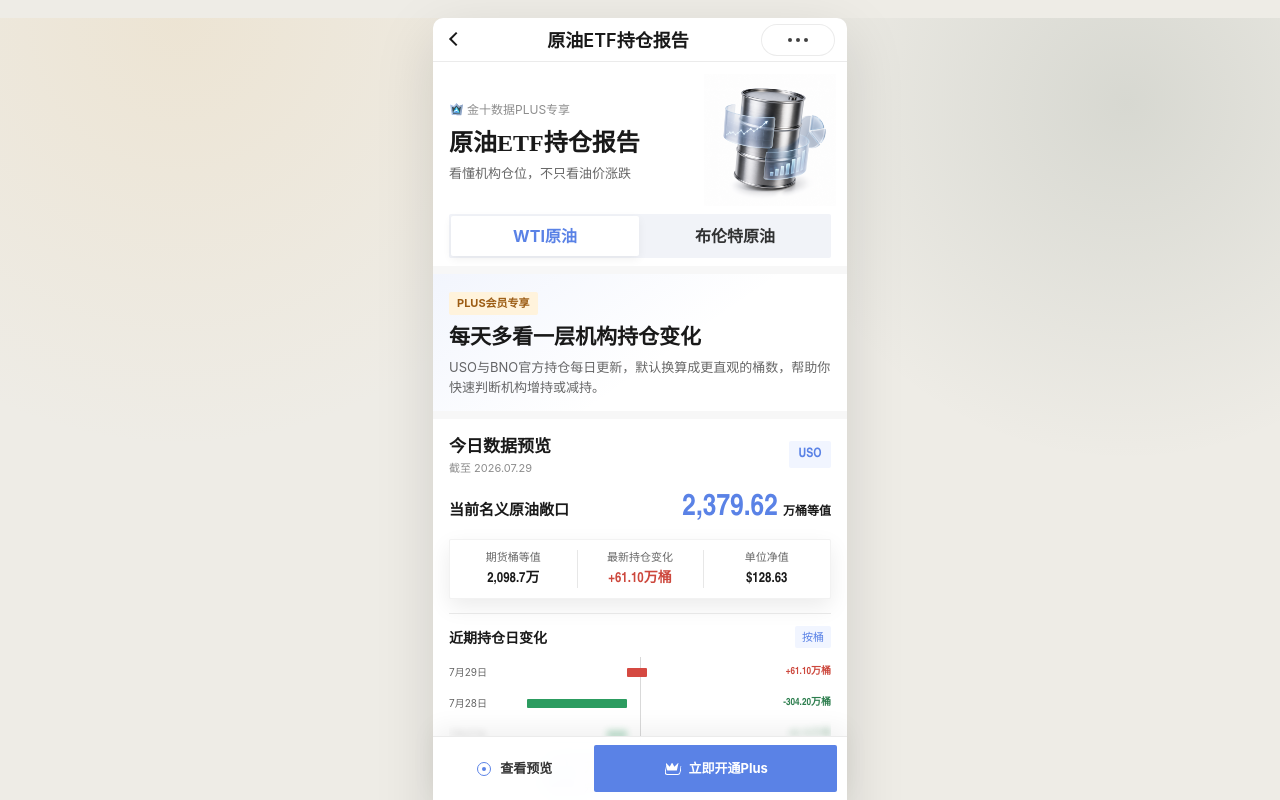
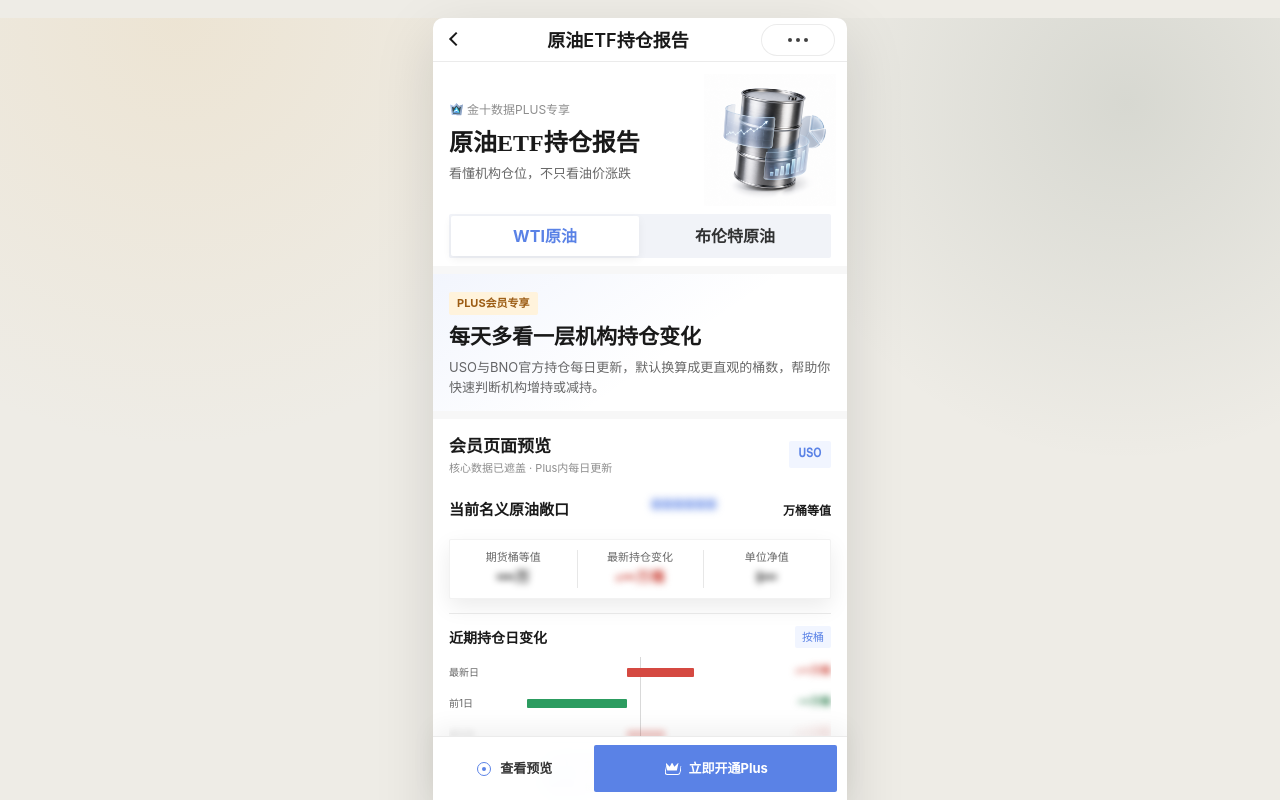
Before and after one commit to JennyChiu68/oil-ETF, a Next.js app: page /plus in a window 1280 px wide. Shown: the top 800 px of the page. Built offline with nearby package versions, Linux system fonts and the light colour scheme.

Commit message:
Make Plus preview static and masked

```diff
--- a/app/globals.css
+++ b/app/globals.css
@@ -2998,6 +2998,23 @@
   font-size: 12px;
 }
 
+.plus-j-headline-masked > strong i {
+  display: inline-block;
+  min-width: 126px;
+  overflow: hidden;
+  color: var(--plus-j-blue);
+  font-style: normal;
+  letter-spacing: 0.08em;
+  filter: blur(4px);
+  user-select: none;
+}
+
+.plus-j-concealed {
+  letter-spacing: 0.04em;
+  filter: blur(3.5px);
+  user-select: none;
+}
+
 .plus-j-metrics {
   display: grid;
   grid-template-columns: repeat(3, minmax(0, 1fr));
--- a/app/plus/PlusLandingDemo.tsx
+++ b/app/plus/PlusLandingDemo.tsx
@@ -2,67 +2,23 @@
 
 import Image from "next/image";
 import Link from "next/link";
-import { useEffect, useMemo, useState } from "react";
-import oilHero from "@/public/oil-hero-barrel.png";
-import vipBadge from "@/public/vip-badge.svg";
+import { useEffect, useState } from "react";
+
+const oilHero = "/oil-hero-barrel.png";
+const vipBadge = "/vip-badge.svg";
 
 type FundSymbol = "USO" | "BNO";
 
-export type PlusPreviewFund = {
-  symbol: string;
-  benchmark: string;
-  benchmarkZh: string;
-  asOfDate: string;
-  totalBarrels: number;
-  futuresBarrels: number;
-  swapBarrels: number;
-  latestChange: number;
-  nav: number;
-  rows: Array<{
-    date: string;
-    change: number;
-  }>;
-};
+const previewRows = [
+  { label: "最新日", direction: "up", width: 28 },
+  { label: "前1日", direction: "down", width: 42 },
+  { label: "前2日", direction: "up", width: 16 },
+  { label: "前3日", direction: "down", width: 31 },
+] as const;
 
-type PlusLandingDemoProps = {
-  funds: Record<FundSymbol, PlusPreviewFund>;
-};
-
-function formatWanBarrels(value: number, digits = 2) {
-  return `${(value / 10_000).toLocaleString("zh-CN", {
-    minimumFractionDigits: digits,
-    maximumFractionDigits: digits,
-  })}`;
-}
-
-function formatSignedWanBarrels(value: number) {
-  const sign = value > 0 ? "+" : "";
-  return `${sign}${formatWanBarrels(value, 2)}万桶`;
-}
-
-function formatDate(date: string) {
-  const [year, month, day] = date.split("-");
-  return `${year}.${month}.${day}`;
-}
-
-function formatShortDate(date: string) {
-  const [, month, day] = date.split("-");
-  return `${Number(month)}月${Number(day)}日`;
-}
-
-export function PlusLandingDemo({ funds }: PlusLandingDemoProps) {
+export function PlusLandingDemo() {
   const [activeSymbol, setActiveSymbol] = useState<FundSymbol>("USO");
   const [showCheckout, setShowCheckout] = useState(false);
-  const activeFund = funds[activeSymbol];
-
-  const maxChange = useMemo(
-    () =>
-      Math.max(
-        ...activeFund.rows.slice(0, 4).map((row) => Math.abs(row.change)),
-        1,
-      ),
-    [activeFund],
-  );
 
   useEffect(() => {
     if (!showCheckout) return;
@@ -105,6 +61,7 @@
           width={144}
           height={144}
           priority
+          unoptimized
           alt=""
         />
         <div className="plus-j-fund-switch" role="tablist" aria-label="原油品种切换">
@@ -134,16 +91,16 @@
       <section className="plus-j-preview">
         <div className="plus-j-preview-heading">
           <div>
-            <span>今日数据预览</span>
-            <small>截至 {formatDate(activeFund.asOfDate)}</small>
+            <span>会员页面预览</span>
+            <small>核心数据已遮盖 · Plus内每日更新</small>
           </div>
-          <strong>{activeFund.symbol}</strong>
+          <strong>{activeSymbol}</strong>
         </div>
 
-        <div className="plus-j-headline">
+        <div className="plus-j-headline plus-j-headline-masked">
           <span>当前名义原油敞口</span>
-          <strong>
-            {formatWanBarrels(activeFund.totalBarrels)}
+          <strong aria-label="数据已遮盖">
+            <i>••••••</i>
             <small>万桶等值</small>
           </strong>
         </div>
@@ -151,17 +108,15 @@
         <div className="plus-j-metrics">
           <article>
             <span>期货桶等值</span>
-            <strong>{formatWanBarrels(activeFund.futuresBarrels, 1)}万</strong>
+            <strong className="plus-j-concealed">••••万</strong>
           </article>
           <article>
             <span>最新持仓变化</span>
-            <strong className={activeFund.latestChange >= 0 ? "up" : "down"}>
-              {formatSignedWanBarrels(activeFund.latestChange)}
-            </strong>
+            <strong className="plus-j-concealed up">+•••万桶</strong>
           </article>
           <article>
             <span>单位净值</span>
-            <strong>${activeFund.nav.toFixed(2)}</strong>
+            <strong className="plus-j-concealed">$•••</strong>
           </article>
         </div>
 
@@ -171,30 +126,27 @@
             <span>按桶</span>
           </div>
           <div className="plus-j-zero" aria-hidden="true" />
-          {activeFund.rows.slice(0, 4).map((row, index) => {
-            const isPositive = row.change >= 0;
-            const width = Math.max((Math.abs(row.change) / maxChange) * 42, 2);
-            return (
+          {previewRows.map((row, index) => (
             <div
               className={`plus-j-chart-row ${index > 1 ? "locked" : ""}`}
-                key={`${activeSymbol}-${row.date}`}
+              key={`${activeSymbol}-${row.label}`}
             >
-                <span>{formatShortDate(row.date)}</span>
+              <span>{row.label}</span>
               <div>
                 <i
-                    className={isPositive ? "up" : "down"}
+                  className={row.direction}
                   style={{
-                      width: `${width}%`,
-                      left: isPositive ? "50%" : `${50 - width}%`,
+                    width: `${row.width}%`,
+                    left:
+                      row.direction === "up" ? "50%" : `${50 - row.width}%`,
                   }}
                 />
               </div>
-                <strong className={isPositive ? "up" : "down"}>
-                  {formatSignedWanBarrels(row.change)}
+              <strong className={`plus-j-concealed ${row.direction}`}>
+                {row.direction === "up" ? "+" : "-"}•••万桶
               </strong>
             </div>
-            );
-          })}
+          ))}
           <button
             className="plus-j-lock"
             type="button"
@@ -203,7 +155,7 @@
             <span className="plus-j-lock-icon" aria-hidden="true" />
             <span>
               <strong>开通Plus查看完整数据</strong>
-              <small>完整日变化 · 五年历史 · 持仓结构</small>
+              <small>每日更新 · 完整日变化 · 五年历史</small>
             </span>
           </button>
         </div>
--- a/app/plus/page.tsx
+++ b/app/plus/page.tsx
@@ -1,7 +1,5 @@
 import type { Metadata } from "next";
-import bnoSnapshot from "@/public/data/bno-snapshot.json";
-import usoSnapshot from "@/public/data/uso-snapshot.json";
-import { PlusLandingDemo, type PlusPreviewFund } from "./PlusLandingDemo";
+import { PlusLandingDemo } from "./PlusLandingDemo";
 
 export const metadata: Metadata = {
   title: "原油ETF持仓报告 Plus｜会员权益介绍",
@@ -9,36 +7,6 @@
     "开通Plus，解锁USO与BNO原油ETF完整持仓变化、五年历史、持仓结构及桶数与美元双单位分析。",
 };
 
-function toPreviewFund(
-  snapshot: typeof usoSnapshot | typeof bnoSnapshot,
-): PlusPreviewFund {
-  const rows = snapshot.history.rows.slice(-6).reverse();
-  const latest = rows[0];
-
-  return {
-    symbol: snapshot.fund.symbol,
-    benchmark: snapshot.fund.benchmark,
-    benchmarkZh: snapshot.fund.benchmarkZh,
-    asOfDate: snapshot.fund.asOfDate,
-    totalBarrels: snapshot.current.oilBarrelEquivalent,
-    futuresBarrels: snapshot.current.futuresBarrelEquivalent,
-    swapBarrels: snapshot.current.swapBarrelEquivalent,
-    latestChange: latest.futuresBarrelEquivalentChange,
-    nav: snapshot.current.nav,
-    rows: rows.map((row) => ({
-      date: row.date,
-      change: row.futuresBarrelEquivalentChange,
-    })),
-  };
+export default function PlusPage() {
+  return <PlusLandingDemo />;
 }
-
-export default function PlusPage() {
-  return (
-    <PlusLandingDemo
-      funds={{
-        USO: toPreviewFund(usoSnapshot),
-        BNO: toPreviewFund(bnoSnapshot),
-      }}
-    />
-  );
-}
```
Also changed, not shown: 1 other file (tests, documents, lock files or other folders). Lines whose indentation alone changed are shown as unchanged.
